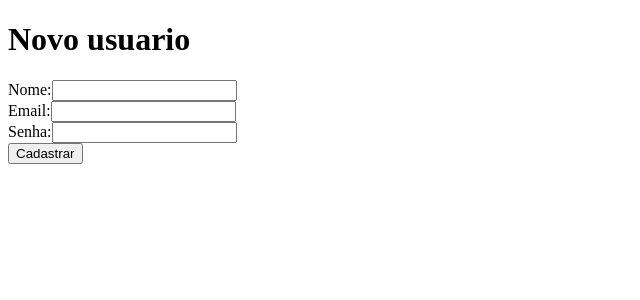
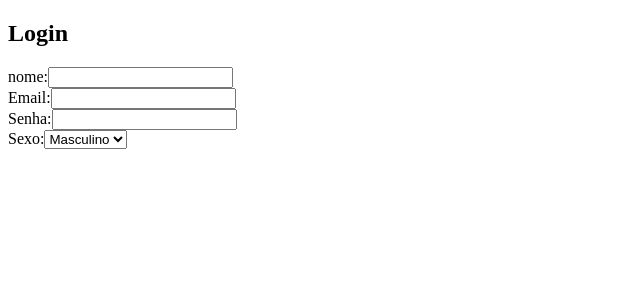
Before and after one commit to ElvesAguiar/reactLessons, a React (Create React App) app: page / in a window 1280 px wide. Shown: the top 300 px of the page, without its empty margins (0-640 px from the left). Built offline with nearby package versions, Linux system fonts and the light colour scheme.

Commit message:
refactor: forms lesson part 3

```diff
--- a/src/App.js
+++ b/src/App.js
@@ -4,45 +4,66 @@ class App extends Component {
   constructor(props) {
     super(props);
     this.state = {
-     name:'',
-     email:'',
-     password:'',
-     error:''
+      form: {
+        name: "",
+        email: "",
+        password: "",
+        gender: "",
+      },
+    };
 
-    };
-    this.register = this.register.bind(this);
+    this.formsData = this.formsData.bind(this);
   }
 
-  register(event){
-    const {name, email, password} = this.state;
-    if(name !== '' && email !== '' && password !== ''){
-    alert(`Nome: ${name} \nEmail: ${email} \nSenha:${password} `);
-  }else{
-    this.setState({error: 'Ops! parece que está faltando algo'})
-  }
-
-    event.preventDefault();
+  formsData(event) {
+    let form = this.state.form;
+    form[event.target.name] = event.target.value;
+    this.setState({ form: form });
   }
 
   render() {
     return (
       <div>
-        <h1>Novo usuario</h1>
-        {this.state.error && <p>{this.state.error}</p>}
-        <form onSubmit={this.register}>
-          <label>Nome:</label>
-          <input type= "text" value={this.state.name}
-          onChange={(event) =>this.setState({name: event.target.value})}/><br/>
-          <label>Email:</label>
-          <input type="email" value={this.state.email}
-          onChange={(event)=>this.setState({email: event.target.value})}/><br/>
-          <label>Senha:</label>
-           <input type="password" value={this.state.password}
-          onChange={(event)=>this.setState({password: event.target.value})}/><br/>
-          <button type="submit">Cadastrar</button>
-
-        </form>
-
+        <h2>Login</h2>
+        nome:
+        <input
+          type="text"
+          name="name"
+          value={this.state.form.name}
+          onChange={this.formsData}
+        />
+        <br />
+        Email:
+        <input
+          type="email"
+          name="email"
+          value={this.state.form.email}
+          onChange={this.formsData}
+        />
+        <br />
+        Senha:
+        <input
+          type="text"
+          name="password"
+          value={this.state.form.password}
+          onChange={this.formsData}
+        />
+        <br />
+        Sexo:
+        <select
+          name="gender"
+          value={this.state.form.gender}
+          onChange={this.formsData}
+        >
+          <option value="masculino">Masculino</option>
+          <option value="feminino">Feminino</option>
+        </select>
+        <div>
+          <h3>{this.state.form.name}</h3>
+          <h3>{this.state.form.email}</h3>
+          <h3>{this.state.form.password}</h3>
+          <h3>{this.state.form.gender}</h3>
+        </div>
       </div>
     );
   }
```
